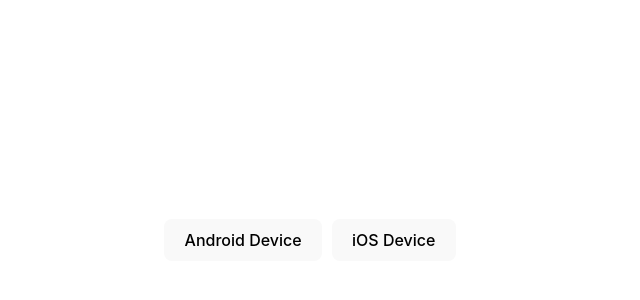
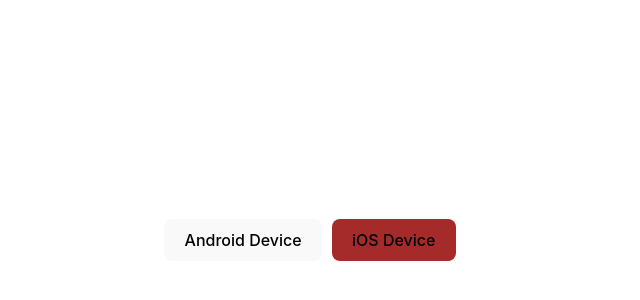
Before and after one commit to arifayanidowu/vitereact, a React (Vite) app: page / in a window 1280 px wide. Shown: the part 160-460 px from the top of the page, without its empty margins (330-970 px from the left). Built offline with nearby package versions, Linux system fonts and the light colour scheme.

Commit message:
Update url for ios launch function

```diff
--- a/src/App.tsx
+++ b/src/App.tsx
@@ -1,18 +1,14 @@
-import { useState } from "react";
-import reactLogo from "./assets/react.svg";
 import "./App.css";
 
 function App() {
-  const [count, setCount] = useState(0);
-
   const launchOnAndroidDevice = () => {
     const url =
-      "intent://vitereact.netlify.com/#Intent;scheme=com.seamless_hrms;package=com.seamless_hrms;end";
+      "intent://viteweb.netlify.app//#Intent;scheme=com.seamless_hrms;package=com.seamless_hrms;end";
     window.location.href = url;
   };
 
   const launchOnIosDevice = () => {
-    const url = "com.seamless_hrms://";
+    const url = "seamless_hrms://";
     window.location.href = url;
   };
 
@@ -20,7 +16,12 @@
     <div className="App">
       <div style={{ display: "flex", gap: 10, flexWrap: "wrap" }}>
         <button onClick={launchOnAndroidDevice}>Android Device</button>
-        <button onClick={launchOnIosDevice}>iOS Device</button>
+        <button
+          onClick={launchOnIosDevice}
+          style={{ backgroundColor: "brown" }}
+        >
+          iOS Device
+        </button>
       </div>
     </div>
   );
```
